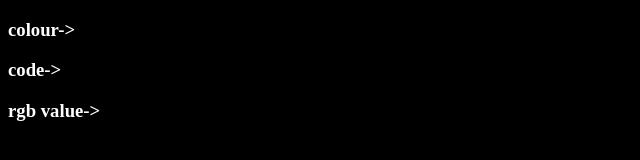
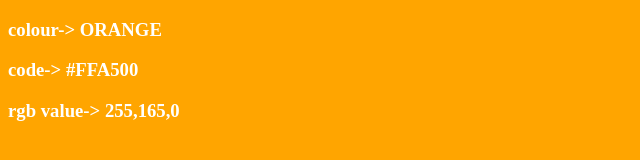
Before and after one commit to panifoodservice/Pkp-color, a plain HTML site: page orange.html in a window 1280 px wide. Shown: the whole page, without its empty margins (0-640 px from the left). Drawn offline with Linux system fonts and the light colour scheme.

Commit message:
Update orange.html

```diff
--- a/orange.html
+++ b/orange.html
@@ -5,10 +5,10 @@
   <meta http-equiv="CONTENT-TYPE" content="text/html; charset=UTF-8">
   <title></title>
 </head>
-<body bgcolor="    " style="color:white;">
-  <h3>colour->            </h3>
-  <h3>code->              </h3>
-  <h3>rgb value->         </h3>
+<body bgcolor=" #FF8A500   " style="color:white;">
+  <h3>colour->  ORANGE          </h3>
+  <h3>code->     #FFA500         </h3>
+  <h3>rgb value->  255,165,0       </h3>
   <h3></h3>
 </body>
 </html>
```
